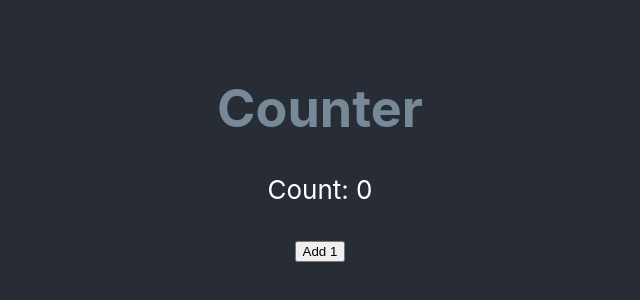
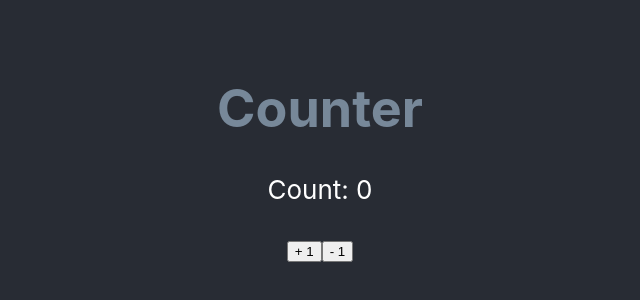
Before and after one commit to Rajayne/CRAHistory, a React (Create React App) app: page / in a window 1280 px wide. Shown: the part 248-548 px from the top of the page, without its empty margins (320-960 px from the left). Built offline with nearby package versions, Linux system fonts and the light colour scheme.

Commit message:
Bind functions in the constructor

```diff
--- a/src/Practice/Counter.js
+++ b/src/Practice/Counter.js
@@ -4,15 +4,24 @@ class Counter extends React.Component {
   constructor(props) {
     super(props);
     this.state = { count: 0 };
+    this.increment = this.increment.bind(this);
+    this.decrement = this.decrement.bind(this);
+  }
+
+  increment() {
+    this.setState({ count: this.state.count + 1 });
+  }
+
+  decrement() {
+    this.setState({ count: this.state.count - 1 });
   }
   render() {
     return (
       <div>
         <h1 style={{ color: this.props.color }}>Counter</h1>
         <p>Count: {this.state.count}</p>
-        <button onClick={() => this.setState({ count: this.state.count + 1 })}>
-          Add 1
-        </button>
+        <button onClick={this.increment}>+ 1</button>
+        <button onClick={this.decrement}>- 1</button>
       </div>
     );
   }
```
